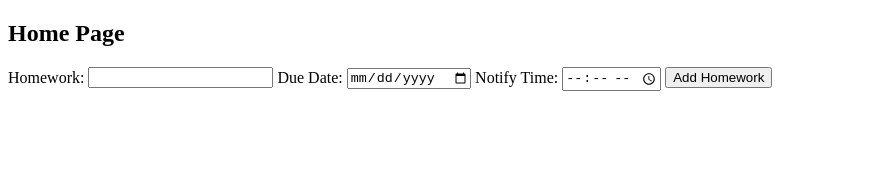
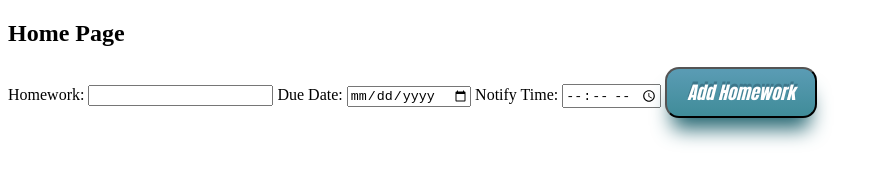
Before and after one commit to EliteGamerCJ/homeworkmanager, a plain HTML site: page index.html in a window 1280 px wide. Shown: the whole page, without its empty margins (0-880 px from the left). Drawn offline with Linux system fonts and the light colour scheme.

Commit message:
button and even more notification changes

```diff
--- a/index.html
+++ b/index.html
@@ -2,7 +2,11 @@
 <html>
 <head>
     <title>Home</title>
-    <link rel="stylesheet" type="text/css" href="style.css">
+    <link rel="stylesheet" type="text/css" href="styles.css">
+    <meta charset="UTF-8">
+    <meta name="viewport" content="width=device-width, initial-scale=1.0">
+    <meta name="description" content="A homework manager to keep track of assignments and due dates.">
+    <meta name="author" content="CJ Hauser">
 </head>
 <body>
     <div class="container">
@@ -17,7 +21,7 @@
                 <input type="date" id="dueDate" name="dueDate" required>
                 <label for="notifyTime">Notify Time:</label>
                 <input type="time" id="notifyTime" name="notifyTime" required>
-                <button type="submit">Add Homework</button>
+                <button type="submit" class="myButton">Add Homework</button>
             </form>
             <ul id="homeworkList"></ul>
         </div>
--- a/styles.css
+++ b/styles.css
@@ -0,0 +1,23 @@
+.myButton {
+	box-shadow: 0px 18px 20px -7px #276873;
+	background:linear-gradient(to bottom, #599bb3 5%, #408c99 100%);
+	background-color:#599bb3;
+	border-radius:14px;
+	display:inline-block;
+	cursor:pointer;
+	color:#ffffff;
+	font-family:Impact;
+	font-size:18px;
+	font-style:italic;
+	padding:10px 20px;
+	text-decoration:none;
+	text-shadow:0px -3px 0px #3d768a;
+}
+.myButton:hover {
+	background:linear-gradient(to bottom, #408c99 5%, #599bb3 100%);
+	background-color:#408c99;
+}
+.myButton:active {
+	position:relative;
+	top:1px;
+}
```
Also changed, not shown: __tests__/index.test.js (deleted, +0 -5 lines), package.json (deleted, +0 -11 lines).
